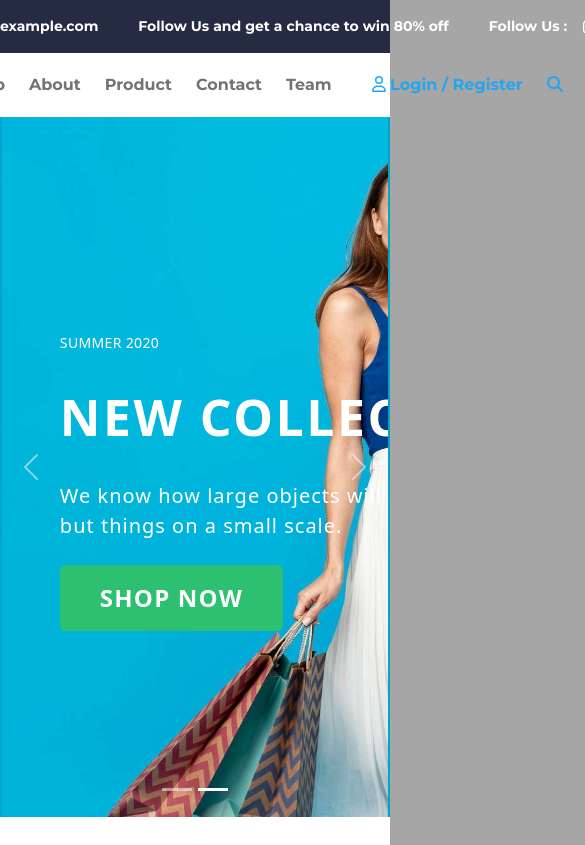
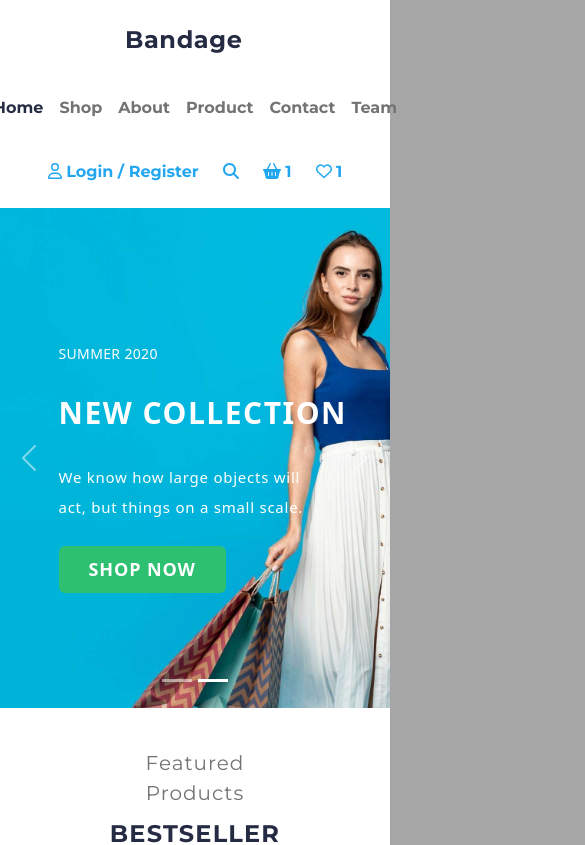
Before and after one commit to MuhsinCanY/e-commerce, a React (Vite) app: page / in a window 390 px wide. Shown: the top 845 px of the page, 585 px wide, since content can reach past the window. Built offline with nearby package versions, Linux system fonts and the light colour scheme.

Commit message:
ui update

```diff
--- a/src/component/CustomCarouser.jsx
+++ b/src/component/CustomCarouser.jsx
@@ -10,11 +10,11 @@ function CustomCarouser() {
     setIndex(selectedIndex)
   }
 
-  const itemClass = 'h-[700px] w-[99vw] max-w-[1150px] object-cover'
+  const itemClass = 'md:h-[750px] h-[500px] object-cover object-top'
 
   return (
-    <div className="custom-container-out  bg-[#00a5cb]">
-      <div className="custom-container-in justify-center p-0 ">
+    <div className=" custom-container-out bg-[#00a5cb]">
+      <div className="w-full">
         <Carousel
           activeIndex={index}
           onSelect={handleSelect}
@@ -22,21 +22,21 @@ function CustomCarouser() {
         >
           <CarouselItem>
             <img className={itemClass} src={carousel} alt="First slide" />
-            <Carousel.Caption className="position-absolute top-[180px]">
+            <Carousel.Caption className="position-absolute top-[100px] md:top-[180px]">
               <div className="af-position-lg af-bg-dark-transparent py-3 w-[500px] text-start">
                 <div className="flex-1 flex flex-col gap-4 justify-center items-start">
                   <p className="text-white text-sm tracking-wide">
                     SUMMER 2020
                   </p>
-                  <h3 className="text-white leading-[80px]  text-[50px] font-bold leading-[50px] tracking-wider">
+                  <h3 className="text-white leading-[50px] md:leading-[80px] text-[30px] md:text-[50px]  font-bold  tracking-wider">
                     NEW COLLECTION
                   </h3>
-                  <p className="text-white text-[20px] font-normal leading-[30px] tracking-wider w-[400px]">
+                  <p className="text-white  text-[15px] md:text-[20px] font-normal leading-[30px] tracking-wider md:w-[400px] w-[250px]">
                     We know how large objects will act, but things on a small
                     scale.
                   </p>
                   <div className="flex gap-[10px]">
-                    <button className="bg-s text-white px-[40px] py-[15px] rounded text-[24px] font-bold tracking-wider">
+                    <button className="bg-s text-white md:px-[40px] px-[30px] md:py-[15px] py-[10px] rounded md:text-[24px] text-[18px] font-bold tracking-wider">
                       SHOP NOW
                     </button>
                   </div>
@@ -46,21 +46,21 @@ function CustomCarouser() {
           </CarouselItem>
           <CarouselItem>
             <img className={itemClass} src={carousel} alt="First slide" />
-            <Carousel.Caption className="position-absolute top-[180px]">
+            <Carousel.Caption className="position-absolute top-[100px] md:top-[180px]">
               <div className="af-position-lg af-bg-dark-transparent py-3 w-[500px] text-start">
                 <div className="flex-1 flex flex-col gap-4 justify-center items-start">
                   <p className="text-white text-sm tracking-wide">
                     SUMMER 2020
                   </p>
-                  <h3 className="text-white leading-[80px]  text-[50px] font-bold leading-[50px] tracking-wider">
+                  <h3 className="text-white leading-[50px] md:leading-[80px] text-[30px] md:text-[50px]  font-bold  tracking-wider">
                     NEW COLLECTION
                   </h3>
-                  <p className="text-white text-[20px] font-normal leading-[30px] tracking-wider w-[400px]">
+                  <p className="text-white  text-[15px] md:text-[20px] font-normal leading-[30px] tracking-wider md:w-[400px] w-[250px]">
                     We know how large objects will act, but things on a small
                     scale.
                   </p>
                   <div className="flex gap-[10px]">
-                    <button className="bg-s text-white px-[40px] py-[15px] rounded text-[24px] font-bold tracking-wider">
+                    <button className="bg-s text-white md:px-[40px] px-[30px] md:py-[15px] py-[10px] rounded md:text-[24px] text-[18px] font-bold tracking-wider">
                       SHOP NOW
                     </button>
                   </div>
--- a/src/component/EditorPick.jsx
+++ b/src/component/EditorPick.jsx
@@ -1,11 +1,9 @@
 import React from 'react'
-
-// /Users/muhsincanyilmaz/Desktop/Workintech/s12/e-commerce/public/assets/editorPick/editor1.jpeg
 
 export default function EditorPick() {
   return (
     <div className="custom-container-out py-16 bg-white">
-      <div className="custom-container-in">
+      <div className="container ">
         <div className="flex flex-col font-[Montserrat] font-bold">
           <div className="flex flex-col gap-2 p-4 mb-8">
             <h2 className="text-center text-[24px] tracking-wider text-t-3">
@@ -15,26 +13,28 @@ export default function EditorPick() {
               Problems trying to resolve the conflict between{' '}
             </p>
           </div>
-          <div className="grid grid-cols-4 grid-rows-2 gap-4 bg-gray px-8">
+          <div className="grid grid-cols-2 md:grid-cols-4 grid-rows-2 gap-4 bg-gray px-8">
             <div className="bg-t-1 col-span-2 row-span-2 relative ...">
               <img src="/assets/editorPick/editor1.jpeg" />
-              <div class="absolute bottom-5 left-5 px-4 py-3 bg-white">MEN</div>
+              <div className="absolute bottom-5 left-5 px-4 py-3 bg-white">
+                MEN
+              </div>
             </div>
             <div className="bg-t-1 row-span-2 relative">
               <img src="/assets/editorPick/editor2.jpeg" />
-              <div class="absolute bottom-5 left-5 px-4 py-3 bg-white">
+              <div className="absolute bottom-5 left-5 px-4 py-3 bg-white">
                 WOMEN
               </div>
             </div>
             <div className="bg-t-1 relative">
               <img src="/assets/editorPick/editor3.jpeg" />
-              <div class="absolute bottom-5 left-5 px-4 py-3 bg-white">
+              <div className="absolute bottom-5 left-5 px-4 py-3 bg-white">
                 ACCESSORIES
               </div>
             </div>
             <div className="bg-t-1 relative">
               <img src="/assets/editorPick/editor4.jpeg" />
-              <div class="absolute bottom-5 left-5 px-4 py-3 bg-white">
+              <div className="absolute bottom-5 left-5 px-4 py-3 bg-white">
                 KIDS
               </div>
             </div>
--- a/src/component/fluid/Fluid.jsx
+++ b/src/component/fluid/Fluid.jsx
@@ -5,10 +5,10 @@ const src =
 
 export default function Fluid() {
   return (
-    <div className="custom-container-out bg-white">
-      <div className="custom-container-in p-0 gap-[120px] font-[Montserrat] font-bold">
+    <div className="bg-white py-12">
+      <div className="container flex flex-col md:flex-row gap-[60px] font-[Montserrat] font-bold">
         <div className="flex-1  ">
-          <img src={src} className="h-[600px]"></img>
+          <img src={src} className="h-[500px] md:h-[600px]"></img>
         </div>
         <div className="flex-1 flex flex-col gap-4 justify-center items-start">
           <p className="text-m text-sm tracking-wide">SUMMER 2020</p>
--- a/src/layout/Header.jsx
+++ b/src/layout/Header.jsx
@@ -22,8 +22,8 @@ export default function Header() {
   return (
     <>
       <div className="custom-container-out font-[Montserrat] font-bold text-[14px] bg-t-3">
-        <div className="custom-container-in w-[1300px] gap-10 min-w-max justify-between items-center text-white">
-          <div className="flex gap-4 items-center">
+        <div className="hidden lg:flex container flex flex-col lg:flex-row py-4 gap-8 min-w-max justify-between items-center text-white">
+          <div className="flex gap-3 items-center">
             <p>
               <FontAwesomeIcon icon={faPhone} /> (225) 555-0118
             </p>
@@ -45,8 +45,8 @@ export default function Header() {
           </div>
         </div>
       </div>
-      <div className="custom-container-out font-[Montserrat] font-bold bg-white">
-        <div className="custom-container-in w-[1300px] gap-10 justify-between items-center">
+      <div className=" font-[Montserrat] font-bold bg-white">
+        <div className="container flex flex-col lg:flex-row py-4 gap-10 justify-between items-center">
           <div className="flex gap-4">
             <Link
               to="/"
@@ -54,7 +54,8 @@ export default function Header() {
             >
               Bandage
             </Link>
-            <nav className="flex gap-6 items-center text-t-2 ">
+          </div>
+          <nav className="flex gap-3 items-center text-t-2 ">
             <NavLink activeClassName="selected" to="/" exact>
               Home
             </NavLink>
@@ -74,7 +75,6 @@ export default function Header() {
               Team
             </NavLink>
           </nav>
-          </div>
           <div className="flex gap-6 items-center text-t-1">
             <p className="min-w-max">
               <FontAwesomeIcon icon={faUser} /> <Link to="/login">Login</Link> /{' '}
```
Lines whose indentation alone changed are shown as unchanged.
